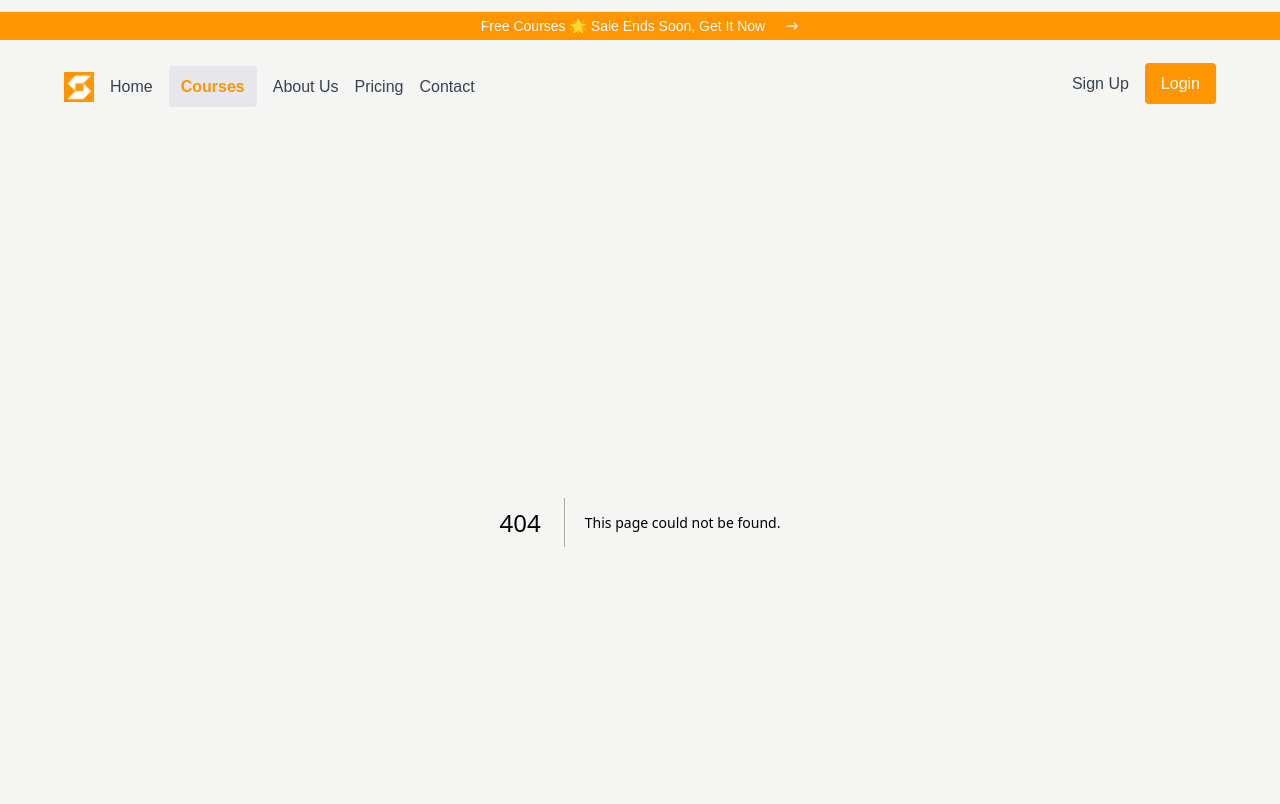
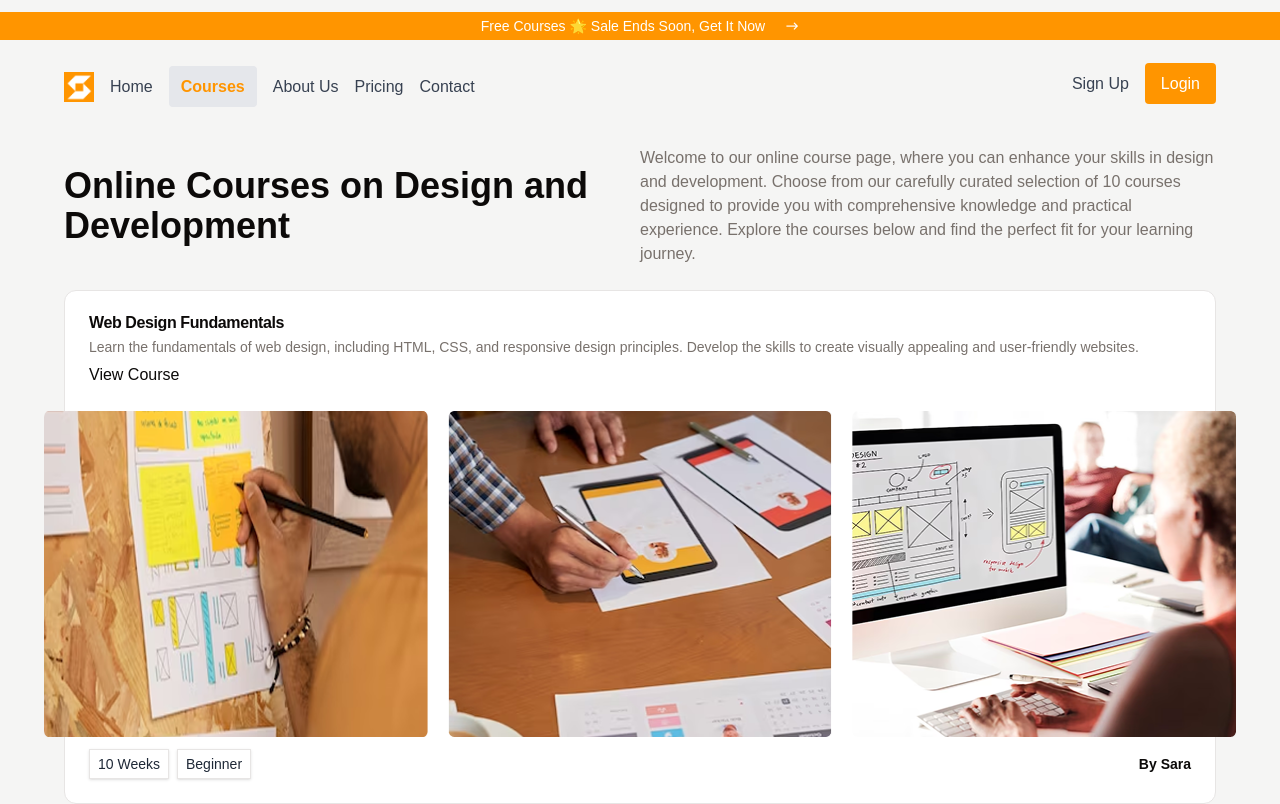
Before and after one commit to kasahun-welela/e-learning, a Next.js app: page /course in a window 1280 px wide. Before the commit this address had no page. Shown: the top 804 px of the page. Built offline with nearby package versions, Linux system fonts and the light colour scheme.

Commit message:
create course page

```diff
--- a/app/about/page.tsx
+++ b/app/about/page.tsx
@@ -1,3 +1,4 @@
+import SectionHeader from "@/components/SectionHeader";
 import { Button } from "@/components/ui/button";
 import { Card, CardContent, CardHeader, CardTitle } from "@/components/ui/card";
 import Image from "next/image";
@@ -32,19 +33,14 @@ export default function page() {
 
   return (
     <div className="max-w-[90%] mx-auto">
-      <div className="py-6 md:flex justify-between items-center">
-        <h1 className="font-semibold text-3xl md:text-4xl md:basis-1/2">
-          About Skillbridge
-        </h1>
-        <p className="text-sm md:text-base text-muted-foreground md:basis-1/2">
-          Welcome to our platform, where we are passionate about empowering
+      <SectionHeader
+        title="About Skillbridge"
+        description="  Welcome to our platform, where we are passionate about empowering
           individuals to master the world of design and development. We offer a
           wide range of online courses designed to equip learners with the
           skills and knowledge needed to succeed in the ever-evolving digital
-          landscape.
-        </p>
-      </div>
-
+          landscape."
+      />
       <div className="py-4">
         <h1 className="font-semibold text-2xl md:text-3xl">Achievements</h1>
         <p className="text-sm md:text-base text-muted-foreground ">
--- /dev/null
+++ b/app/course/page.tsx
@@ -0,0 +1,71 @@
+import SectionHeader from "@/components/SectionHeader";
+import {
+  Card,
+  CardContent,
+  CardDescription,
+  CardHeader,
+  CardTitle,
+} from "@/components/ui/card";
+import Image from "next/image";
+import Link from "next/link";
+// import web from "@/public/web.png";
+// import web2 from "@/public/web2.png";
+// import web3 from "@/public/web3.png";
+
+export default function page() {
+  return (
+    <div className="max-w-[90%] mx-auto">
+      <SectionHeader
+        title="Online Courses on Design and Development"
+        description="Welcome to our online course page, where you can enhance your skills in design and development. Choose from our carefully curated selection of 10 courses designed to provide you with comprehensive knowledge and practical experience. Explore the courses below and find the perfect fit for your learning journey."
+      />
+      <Card>
+        <CardHeader>
+          <CardTitle>Web Design Fundamentals</CardTitle>
+          <CardDescription>
+            Learn the fundamentals of web design, including HTML, CSS, and
+            responsive design principles. Develop the skills to create visually
+            appealing and user-friendly websites.
+          </CardDescription>
+          <Link href="/">View Course</Link>
+        </CardHeader>
+        <CardContent>
+          <div className="md:px-6 flex justify-center gap-1 md:gap-2 lg:gap-5">
+            <Image
+              src="/web.png"
+              className="w-24 h-[100px] md:w-96 md:h-[326px]"
+              width={386}
+              height={326}
+              alt="web"
+            />
+            <Image
+              src="/web2.png"
+              className="w-24 h-[100px] md:w-96 md:h-[326px]"
+              width={386}
+              height={326}
+              alt="web"
+            />
+            <Image
+              src="/web3.png"
+              className="w-24 h-[100px] md:w-96 md:h-[326px]"
+              width={386}
+              height={326}
+              alt="web"
+            />
+          </div>
+          <div className="pt-3 flex justify-between items-center text-sm">
+            <div className="flex gap-2">
+              <p className="text-gray-800 bg-white shadow py-1 px-2 border">
+                10 Weeks
+              </p>
+              <p className="text-gray-800 bg-white shadow py-1 px-2 border">
+                Beginner
+              </p>
+            </div>
+            <p className="font-semibold">By Sara</p>
+          </div>
+        </CardContent>
+      </Card>
+    </div>
+  );
+}
```
Also changed, not shown: public/web2.png (added), public/web3.png (added).
